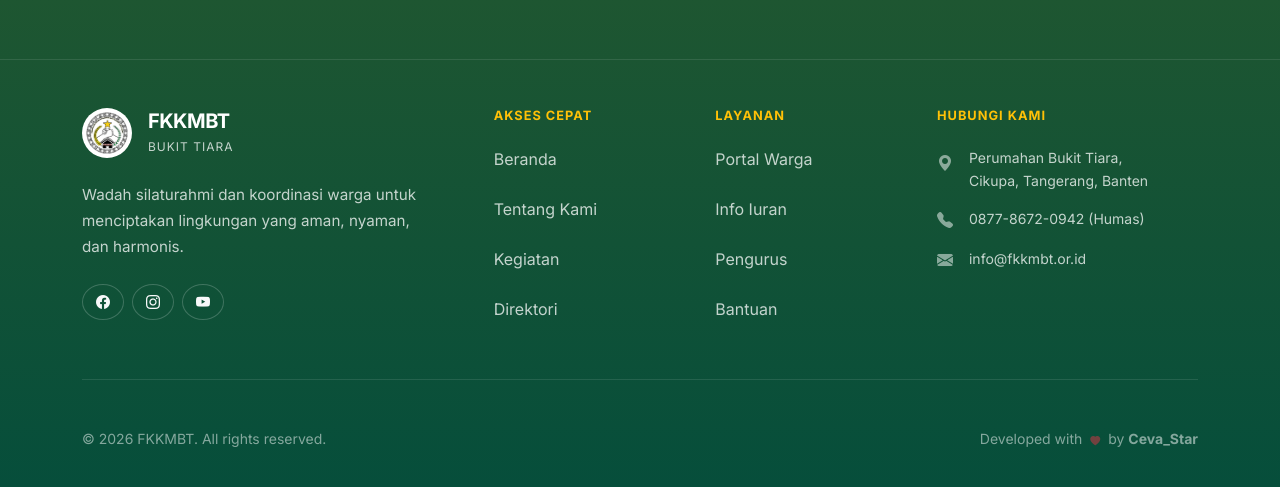
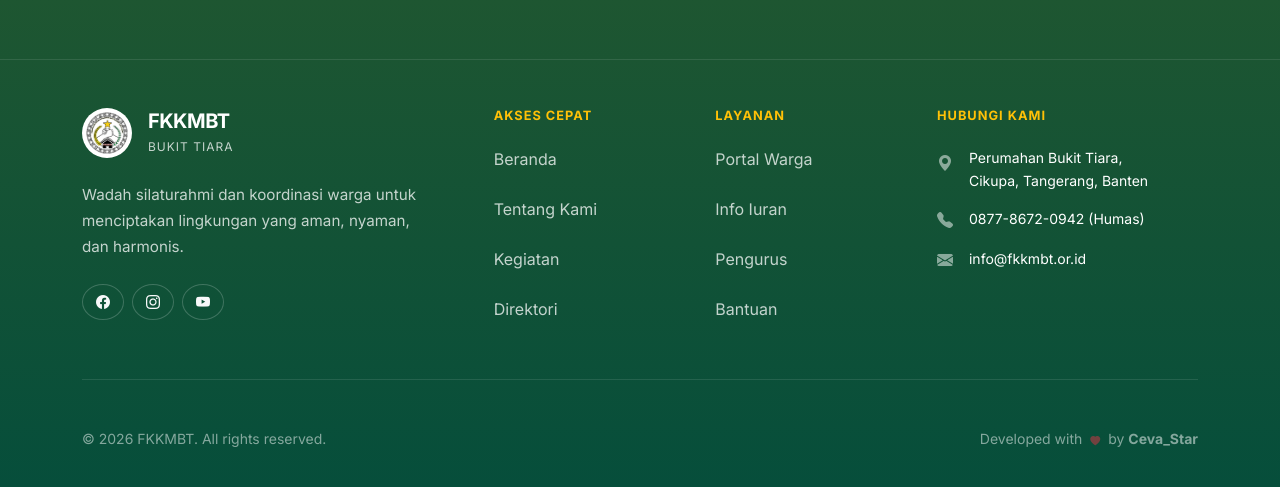
Before and after one commit to FikriBintangx/FKKMBT, a CodeIgniter app: page /fkkmbt/index.php/iuran/index in a window 1280 px wide. Shown: the part 1010-1497 px from the top of the page. Run offline with CodeIgniter, Linux system fonts and the light colour scheme.

Commit message:
Fix: Remove footer whitespace gap and improve text contrast/visibility

```diff
--- a/application/views/templates/footer.php
+++ b/application/views/templates/footer.php
@@ -32,10 +32,10 @@
             <div class="col-6 col-lg-2 col-md-3 mb-4 mb-lg-0">
                 <h6 class="fw-bold text-warning mb-4 text-uppercase" style="font-size: 0.8rem; letter-spacing: 1px;">Akses Cepat</h6>
                 <ul class="list-unstyled d-flex flex-column gap-3 mb-0">
-                    <li><a href="<?= base_url() ?>" class="text-white text-decoration-none hover-link">Beranda</a></li>
-                    <li><a href="<?= base_url('tentang') ?>" class="text-white text-decoration-none hover-link">Tentang Kami</a></li>
-                    <li><a href="<?= base_url('kegiatan') ?>" class="text-white text-decoration-none hover-link">Kegiatan</a></li>
-                    <li><a href="<?= base_url('warga') ?>" class="text-white text-decoration-none hover-link">Direktori</a></li>
+                    <li><a href="<?= base_url() ?>" class="text-white text-decoration-none hover-link opacity-90">Beranda</a></li>
+                    <li><a href="<?= base_url('tentang') ?>" class="text-white text-decoration-none hover-link opacity-90">Tentang Kami</a></li>
+                    <li><a href="<?= base_url('kegiatan') ?>" class="text-white text-decoration-none hover-link opacity-90">Kegiatan</a></li>
+                    <li><a href="<?= base_url('warga') ?>" class="text-white text-decoration-none hover-link opacity-90">Direktori</a></li>
                 </ul>
             </div>
 
@@ -43,10 +43,10 @@
             <div class="col-6 col-lg-2 col-md-3 mb-4 mb-lg-0">
                 <h6 class="fw-bold text-warning mb-4 text-uppercase" style="font-size: 0.8rem; letter-spacing: 1px;">Layanan</h6>
                 <ul class="list-unstyled d-flex flex-column gap-3 mb-0">
-                    <li><a href="<?= base_url('auth/login') ?>" class="text-white text-decoration-none hover-link">Portal Warga</a></li>
-                    <li><a href="<?= base_url('iuran') ?>" class="text-white text-decoration-none hover-link">Info Iuran</a></li>
-                    <li><a href="<?= base_url('struktur') ?>" class="text-white text-decoration-none hover-link">Pengurus</a></li>
-                    <li><a href="#" class="text-white text-decoration-none hover-link">Bantuan</a></li>
+                    <li><a href="<?= base_url('auth/login') ?>" class="text-white text-decoration-none hover-link opacity-90">Portal Warga</a></li>
+                    <li><a href="<?= base_url('iuran') ?>" class="text-white text-decoration-none hover-link opacity-90">Info Iuran</a></li>
+                    <li><a href="<?= base_url('struktur') ?>" class="text-white text-decoration-none hover-link opacity-90">Pengurus</a></li>
+                    <li><a href="#" class="text-white text-decoration-none hover-link opacity-90">Bantuan</a></li>
                 </ul>
             </div>
 
@@ -56,15 +56,15 @@
                 <ul class="list-unstyled d-flex flex-column gap-3">
                     <li class="d-flex gap-3">
                         <i class="bi bi-geo-alt-fill text-white opacity-50 mt-1"></i>
-                        <span class="text-white opacity-75 small" style="line-height: 1.6;">Perumahan Bukit Tiara,<br>Cikupa, Tangerang, Banten</span>
+                        <span class="text-white opacity-90 small" style="line-height: 1.6;">Perumahan Bukit Tiara,<br>Cikupa, Tangerang, Banten</span>
                     </li>
                     <li class="d-flex gap-3">
                         <i class="bi bi-telephone-fill text-white opacity-50"></i>
-                        <span class="text-white opacity-75 small">0877-8672-0942 (Humas)</span>
+                        <span class="text-white opacity-90 small">0877-8672-0942 (Humas)</span>
                     </li>
                     <li class="d-flex gap-3">
                         <i class="bi bi-envelope-fill text-white opacity-50"></i>
-                        <span class="text-white opacity-75 small">info@fkkmbt.or.id</span>
+                        <span class="text-white opacity-90 small">info@fkkmbt.or.id</span>
                     </li>
                 </ul>
             </div>
@@ -86,9 +86,6 @@
             </div>
         </div>
     </div>
-
-    <!-- Mobile Bottom Nav Spacer -->
-    <div class="d-lg-none" style="height: 80px;"></div>
 </footer>
 
 <!-- Floating Action Buttons Container (Panic & Up) -->
```
